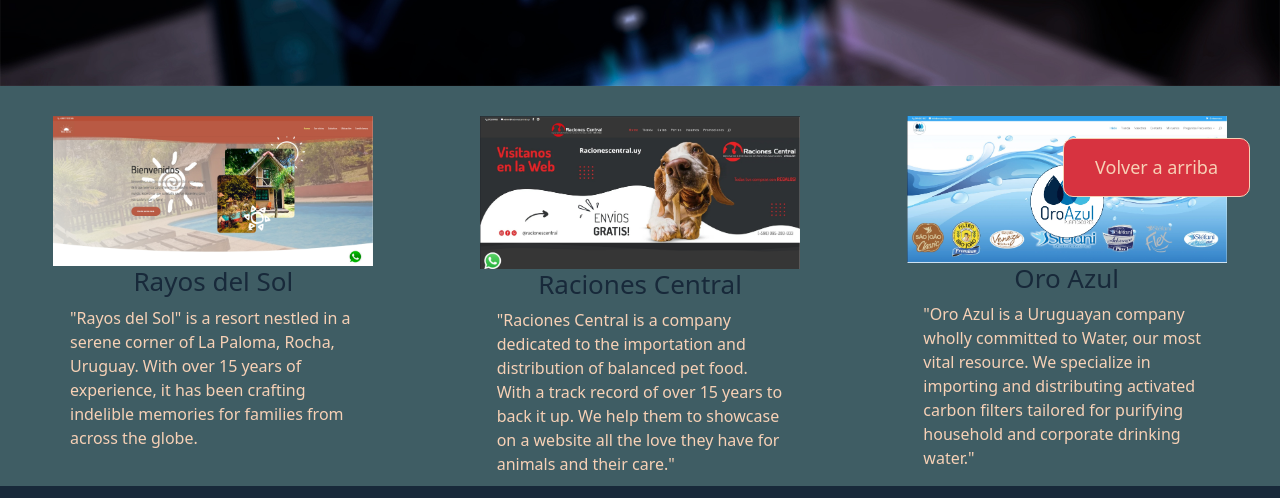
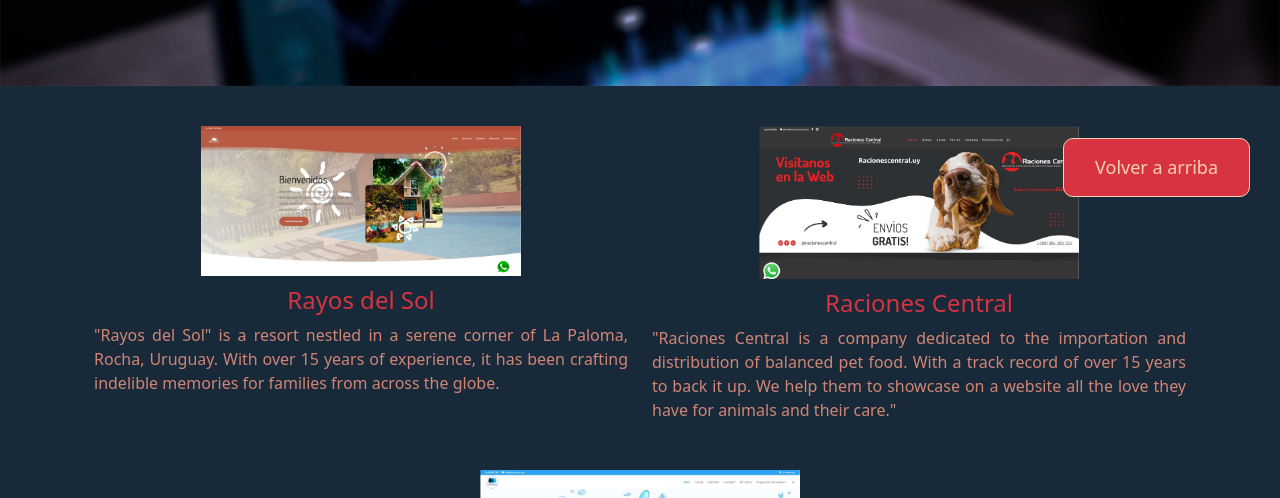
Before and after one commit to barbatjuan/EF-Barbat, a plain HTML site: page pages/works.html in a window 1280 px wide. Shown: the part 583-1081 px from the top of the page. Drawn offline with nearby package versions, Linux system fonts and the light colour scheme.

Commit message:
page works responsive

```diff
--- a/assets/styles/styles.css
+++ b/assets/styles/styles.css
@@ -424,8 +424,14 @@
   color: #f7d1b6;
 }
 
-.anchorWorks {
-  color: #18293a;
+.worksA h4 {
+  color: #d73340;
+  padding-top: 10px;
+}
+
+.worksA p {
+  color: #d18675;
+  text-align: justify;
 }
 
 .imageFlexChild1 {
--- a/pages/works.html
+++ b/pages/works.html
@@ -12,7 +12,12 @@
       rel="stylesheet"
       href="https://cdn.jsdelivr.net/npm/bootstrap-icons@1.11.3/font/bootstrap-icons.min.css"
     />
-    <link href="https://cdn.jsdelivr.net/npm/bootstrap@5.3.3/dist/css/bootstrap.min.css" rel="stylesheet" integrity="sha384-QWTKZyjpPEjISv5WaRU9OFeRpok6YctnYmDr5pNlyT2bRjXh0JMhjY6hW+ALEwIH" crossorigin="anonymous">
+    <link
+      href="https://cdn.jsdelivr.net/npm/bootstrap@5.3.3/dist/css/bootstrap.min.css"
+      rel="stylesheet"
+      integrity="sha384-QWTKZyjpPEjISv5WaRU9OFeRpok6YctnYmDr5pNlyT2bRjXh0JMhjY6hW+ALEwIH"
+      crossorigin="anonymous"
+    />
 
     <link rel="stylesheet" href="./../assets/styles/styles.css" />
   </head>
@@ -58,9 +63,9 @@
         alt=""
       />
     </section>
-    <section class="flexContentWorks">
-      <div class="flexChildWorks">
-        <article class="articleChildWorks">
+    <div class="container text-center p-4">
+      <div class="row">
+        <div class="worksA col py-3">
           <a href="https://www.rayosdelsol.uy">
             <img
               src="./../assets/images/rayosdelsol.jpg"
@@ -68,12 +73,14 @@
               class="imageFlexChild1"
             />
           </a>
-          <h4 class="h4Works">Rayos del Sol</h4>
-          <p class="textWorks">"Rayos del Sol" is a resort nestled in a serene corner of
-            La Paloma, Rocha, Uruguay. With over 15 years of experience,
-            it has been crafting indelible memories for families from across the globe.</p>
-        </article>
-        <article class="articleChildWorks">
+          <h4>Rayos del Sol</h4>
+          <p>
+            "Rayos del Sol" is a resort nestled in a serene corner of La Paloma,
+            Rocha, Uruguay. With over 15 years of experience, it has been
+            crafting indelible memories for families from across the globe.
+          </p>
+        </div>
+        <div class="worksA col py-3">
           <a href="https://www.racionescentral.uy" target="_blank">
             <img
               src="./../assets/images/racionescentral.jpg"
@@ -82,15 +89,15 @@
               href="https://www.google.com"
             />
           </a>
-          <h4 class="h4Works">Raciones Central</h4>
-          <p class="textWorks">
+          <h4>Raciones Central</h4>
+          <p>
             "Raciones Central is a company dedicated to the importation and
-            distribution of balanced pet food. With a track record of over
-            15 years to back it up. We help them to showcase on a website
-            all the love they have for animals and their care."
+            distribution of balanced pet food. With a track record of over 15
+            years to back it up. We help them to showcase on a website all the
+            love they have for animals and their care."
           </p>
-        </article>
-        <article class="articleChildWorks">
+        </div>
+        <div class="worksA col py-3">
           <a href="https://www.oroazuluy.com" target="_blank">
             <img
               src="./../assets/images/oroazul.jpg"
@@ -99,13 +106,17 @@
             />
           </a>
 
-          <h4 class="h4Works">Oro Azul</h4>
-          <p class="textWorks">"Oro Azul is a Uruguayan company wholly committed to Water,
-            our most vital resource. We specialize in importing and
-            distributing activated carbon filters tailored for purifying
-            household and corporate drinking water."</p>
+          <h4>Oro Azul</h4>
+          <p>
+            "Oro Azul is a Uruguayan company wholly committed to Water, our most
+            vital resource. We specialize in importing and distributing
+            activated carbon filters tailored for purifying household and
+            corporate drinking water."
+          </p>
         </div>
-    </section>
+      </div>
+    </div>
+
     <button id="toTopButton">
       <a href="./../pages/works.html" target="_top"> Volver a arriba </a>
     </button>
```
Lines whose indentation alone changed are shown as unchanged.
